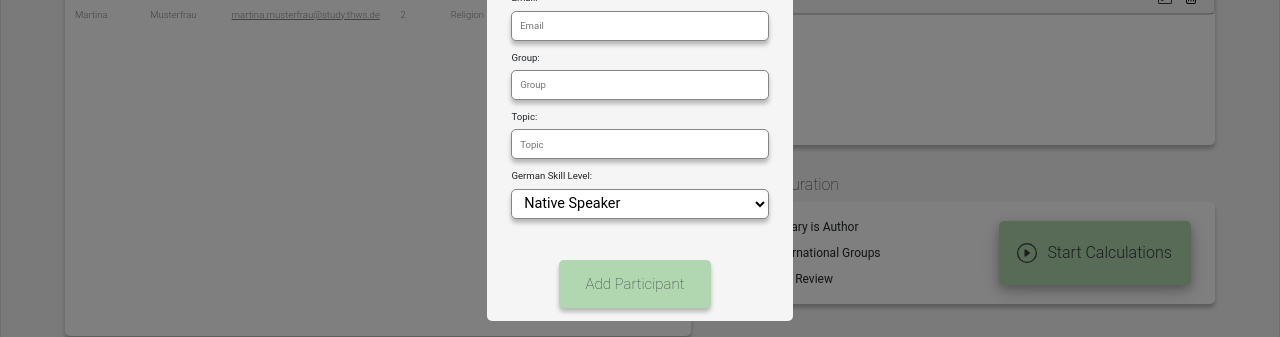
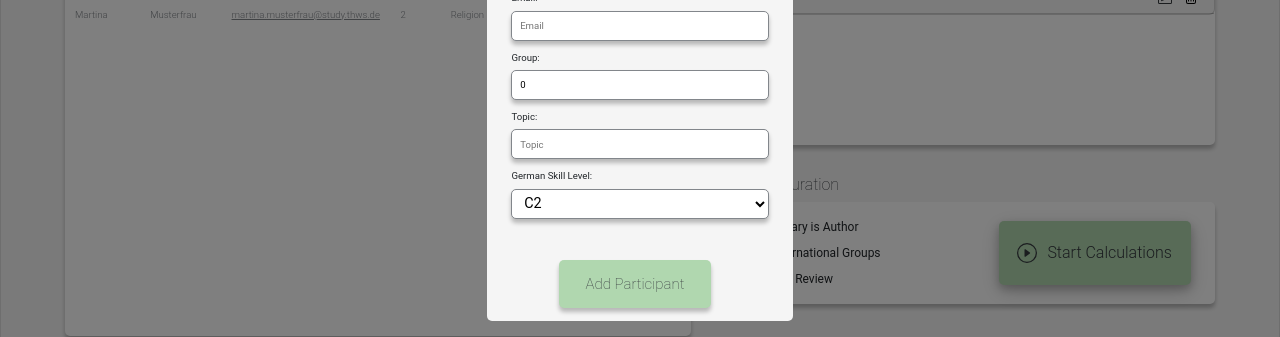
Before and after one commit to RichardWuensch/ReviewOgre, a React (Create React App) app: page / in a window 1280 px wide. Both pictures are taken after a click on the button "Add Participant". Shown: the part 353-690 px from the top of the page. Built offline with nearby package versions, Linux system fonts and the light colour scheme.

Commit message:
- show participants from store - load participant data into modal - dynamic texts in modal - save changes to store
ISSUE: user cant escape modal without saving
ISSUE: delete still missing
ISSUE: reload missing

```diff
--- a/src/App.js
+++ b/src/App.js
@@ -3,14 +3,9 @@ import './App.css';
 import MainPage from '../src/components/window/MainPage';
 
 function App () {
-  const listAllParticipants = [
-    { firstName: 'Max', lastName: 'Mustermann', email: 'max.mustermann@study.thws.de', group: '1', topic: 'Informatik', languageLevel: 'A1', id: 1 },
-    { firstName: 'Martina', lastName: 'Musterfrau', email: 'martina.musterfrau@study.thws.de', group: '2', topic: 'Religion', languageLevel: 'B2', id: 2 }
-  ];
-
   return (
     <div>
-      <MainPage listAllParticipants={listAllParticipants}/>
+      <MainPage/>
     </div>
   );
 }
--- a/src/components/modals/addParticipantModal.js
+++ b/src/components/modals/addParticipantModal.js
@@ -2,18 +2,40 @@ import './addParticipantModal.css';
 import Modal from 'react-bootstrap/Modal';
 import exit from '../../assets/media/x-circle.svg';
 import { useState } from 'react';
+import { ParticipantStore } from '../../data/store/ParticipantStore';
+import Participant from '../../data/model/Participant';
 
-function addParticipantModal (props, onClose, onSave, onHide, list) {
-  const [firstNameAttr, setFirstNameAttr] = useState(props.list[0]);
-  const [lastNameAttr, setLastNameAttr] = useState(props.list[1]);
-  const [emailAttr, setEmailAttr] = useState(props.list[2]);
-  const [groupAttr, setGroupAttr] = useState(props.list[3]);
-  const [topicAttr, setTopicAttr] = useState(props.list[4]);
-  const [languageLevelAttr, setLanguageLevelAttr] = useState(props.list[5]);
+function addParticipantModal (props, onClose, onSave, onHide) {
+  const [firstName, setFirstName] = useState(props.firstname);
+  const [lastName, setLastName] = useState(props.lastname);
+  const [email, setEmail] = useState(props.email);
+  const [group, setGroup] = useState(props.group);
+  const [topic, setTopic] = useState(props.topic);
+  const [languageLevel, setLanguageLevel] = useState(props.languagelevel);
   const [showModal, setShowModal] = useState(true);
+  const [newParticipant] = useState(props.newparticipant);
+  const [id] = useState(props.id);
+  const [saveData, setSaveData] = useState(false);
+
+  const store = ParticipantStore.getSingleton();
 
   const handleClose = () => {
     setShowModal(false);
+
+    // TODO: must be set to true if the user clicks the save button else false
+    setSaveData(true);
+
+    if (saveData) {
+      const participant = new Participant(firstName, lastName, email, group, topic, languageLevel);
+
+      // check if participant needs to be added or updated
+      if (newParticipant) {
+        store.put(participant);
+      } else {
+        participant.setId(id);
+        store.update(id, participant);
+      }
+    }
   };
 
   return (
@@ -28,23 +50,23 @@ function addParticipantModal (props, onClose, onSave, onHide, list) {
             <Modal.Body>
                 <div className={'modal-container'}>
                     <div className={'modal-header-container'}>
-                        <span className={'modal-header border-0'}>Add New Participant</span>
+                        <span className={'modal-header border-0'}>{newParticipant ? 'Add New Participant' : 'Edit Participant'}</span>
                         <img src={exit} alt={'exitParticipantModal'} className={'modal-header-icon'} style={{ color: '#82868B', height: 20, width: 20 }} onClick={props.onHide}/>
                     </div>
                     <div className={'attributes-container'}>
-                        <span>First Name:{firstNameAttr}</span>
-                        <input className={'input-attributes-container'} type={'text'} value={firstNameAttr} placeholder="First Name" onChange={(e) => setFirstNameAttr(e.target.value)} />
-                        <span>Last Name:{lastNameAttr}</span>
-                        <input className={'input-attributes-container'} type={'text'} value={lastNameAttr} placeholder="Last Name" onChange={(e) => setLastNameAttr(e.target.value)} />
+                        <span>First Name:{firstName}</span>
+                        <input className={'input-attributes-container'} type={'text'} value={firstName} placeholder="First Name" onChange={(e) => setFirstName(e.target.value)} />
+                        <span>Last Name:{lastName}</span>
+                        <input className={'input-attributes-container'} type={'text'} value={lastName} placeholder="Last Name" onChange={(e) => setLastName(e.target.value)} />
                         <span>Email:</span>
-                        <input className={'input-attributes-container'} type={'text'} value={emailAttr} placeholder="Email" onChange={(e) => setEmailAttr(e.target.value)} />
+                        <input className={'input-attributes-container'} type={'text'} value={email} placeholder="Email" onChange={(e) => setEmail(e.target.value)} />
                         <span>Group:</span>
-                        <input className={'input-attributes-container'} type={'text'} value={groupAttr} placeholder="Group" onChange={(e) => setGroupAttr(e.target.value)} />
+                        <input className={'input-attributes-container'} type={'text'} value={group} placeholder="Group" onChange={(e) => setGroup(e.target.value)} />
                         <span>Topic:</span>
-                        <input className={'input-attributes-container'} type={'text'} value={topicAttr} placeholder="Topic" onChange={(e) => setTopicAttr(e.target.value)} />
+                        <input className={'input-attributes-container'} type={'text'} value={topic} placeholder="Topic" onChange={(e) => setTopic(e.target.value)} />
                         <span>German Skill Level:</span>
                         <form action="#">
-                            <select className={'dropdown-attributes-container'} value={languageLevelAttr} onChange={(e) => setLanguageLevelAttr(e.target.value)}>
+                            <select className={'dropdown-attributes-container'} value={languageLevel} onChange={(e) => setLanguageLevel(e.target.value)}>
                                 <option className={'dropdown-attributes-container-text'} value="Native Speaker">Native Speaker</option>
                                 <option className={'dropdown-attributes-container-text'} value="A1">A1</option>
                                 <option className={'dropdown-attributes-container-text'} value="A2">A2</option>
@@ -56,8 +78,8 @@ function addParticipantModal (props, onClose, onSave, onHide, list) {
                         </form>
                     </div>
                     <div className={'footer'}>
-                        <button className={'add-participant-button'}>
-                            <span className={'add-participant-text'}>Add Participant</span>
+                        <button className={'add-participant-button'} onClick={props.onHide}>
+                            <span className={'add-participant-text'}>{newParticipant ? 'Add Participant' : 'Save Changes'}</span>
                         </button>
                     </div>
                 </div>
--- a/src/components/window/participants_window.js
+++ b/src/components/window/participants_window.js
@@ -7,21 +7,23 @@ import exit from '../../assets/media/x-circle.svg';
 import edit from '../../assets/media/pencil-square.svg';
 import deleteButton from '../../assets/media/trash.svg';
 import add from '../../assets/media/plus-circle.svg';
-import PropTypes from 'prop-types';
+import { ParticipantStore } from '../../data/store/ParticipantStore';
 
-function ParticipantsWindow (props) {
+function ParticipantsWindow () {
   const [isEditModeActive, setIsEditModeActive] = React.useState(false);
   const [modalShowParticipant, setModalShowParticipant] = React.useState(false);
+  const [modalEditParticipant, setModalEditParticipant] = React.useState(false);
   const [modalShowEditMultipleParticipants, setModalShowEditMultipleParticipants] = React.useState(false);
   const [selectedParticipants, setSelectedParticipants] = React.useState([]);
-  const [selectedParticipant, setSelectedParticipant] = React.useState([]);
   const [allParticipantsSelected, setAllParticipantsSelected] = React.useState(false);
   const [modalDelete, setModalDelete] = React.useState(false);
   const [deleteTitleObject, setDeleteTitleObject] = React.useState('');
   const [deleteTextObject, setDeleteTextObject] = React.useState('');
 
-  const listParticipants = props.listAllParticipants.map(entry =>
-    <tr key={entry.id}>
+  const store = ParticipantStore.getSingleton();
+
+  const listParticipants = store.getAll().map(entry =>
+    <tr key={entry.getId()}>
         {isEditModeActive && (
             <td>
                 <label className={'checkboxContainer'}>
@@ -43,30 +45,40 @@ function ParticipantsWindow (props) {
                 </label>
             </td>
         )}
-        <td className={'column-firstName'}>{entry.firstName}</td>
-        <td className={'column-lastName'}>{entry.lastName}</td>
+        <td className={'column-firstName'}>{entry.getFirstName()}</td>
+        <td className={'column-lastName'}>{entry.getLastName()}</td>
         <td className={'column-email'}>
-            <button className={'button-email'}>{entry.email}</button>
+            <button className={'button-email'}>{entry.getEmail()}</button>
         </td>
-        <td className={'column-group'}>{entry.group}</td>
-        <td className={'column-topic'}>{entry.topic}</td>
-        <td className={'column-languageLevel'}>{entry.languageLevel}</td>
+        <td className={'column-group'}>{entry.getGroup()}</td>
+        <td className={'column-topic'}>{entry.getTopic()}</td>
+        <td className={'column-languageLevel'}>{entry.getLanguageLevel()}</td>
         <td className={'column-options'}>
             <div className={'column-options-buttons'}>
                 <button className={'button-options-edit'} onClick={() => {
-                  setSelectedParticipant([entry.firstName, entry.lastName, entry.email, entry.group, entry.topic, entry.languageLevel]);
-                  setModalShowParticipant(true);
-                }}>
-                    <img src={edit} alt={'icon'}/>
+                  setModalEditParticipant(true);
+                }}><img src={edit} alt={'icon'}/>
                 </button>
                 <button className={'button-options-delete'} onClick={() => {
                   setDeleteTitleObject('Participant');
                   setDeleteTextObject('this Participant');
                   setModalDelete(true);
-                }}>
-                    <img src={deleteButton} alt={'icon'}/>
+                }}><img src={deleteButton} alt={'icon'}/>
                 </button>
             </div>
+            <AddParticipantModal
+                show={modalEditParticipant}
+                onHide={() => setModalEditParticipant(false)}
+                onSave={handleSaveEditAddParticipant}
+                firstname={entry.getFirstName()}
+                lastname={entry.getLastName()}
+                email={entry.getEmail()}
+                group={entry.getGroup()}
+                topic={entry.getTopic()}
+                languagelevel={entry.getLanguageLevel()}
+                newparticipant={false}
+                id={entry.getId()}
+            />
         </td>
     </tr>
   );
@@ -77,8 +89,8 @@ function ParticipantsWindow (props) {
     setAllParticipantsSelected(false);
     setDeleteTitleObject('');
     setDeleteTextObject('');
-    setSelectedParticipant('');
   }
+
   function handleSaveEditMultipleParticipants (group, languageLevel, topic) {
     /* update Participants(uncomment when Store is finished)
     const updatedParticipants = [...items];
@@ -174,7 +186,14 @@ function ParticipantsWindow (props) {
                     show={modalShowParticipant}
                     onHide={() => setModalShowParticipant(false)}
                     onSave={handleSaveEditAddParticipant}
-                    list={selectedParticipant}/>
+                    firstname={''}
+                    lastname={''}
+                    email={''}
+                    group={0}
+                    topic={''}
+                    languagelevel={'C2'}
+                    newparticipant={true}
+                />
                 <EditMultipleParticipantsModal
                     show={modalShowEditMultipleParticipants}
                     onHide={() => setModalShowEditMultipleParticipants(false)}
@@ -191,14 +210,4 @@ function ParticipantsWindow (props) {
   );
 }
 
-ParticipantsWindow.propTypes = {
-  listAllParticipants: PropTypes.arrayOf(
-    PropTypes.string,
-    PropTypes.string,
-    PropTypes.string,
-    PropTypes.string,
-    PropTypes.number
-  )
-};
-
 export default ParticipantsWindow;
```
Also changed, not shown: src/components/window/MainPage.js (+2 -13 lines), src/data/store/ParticipantStore.js (+12 -4 lines).
